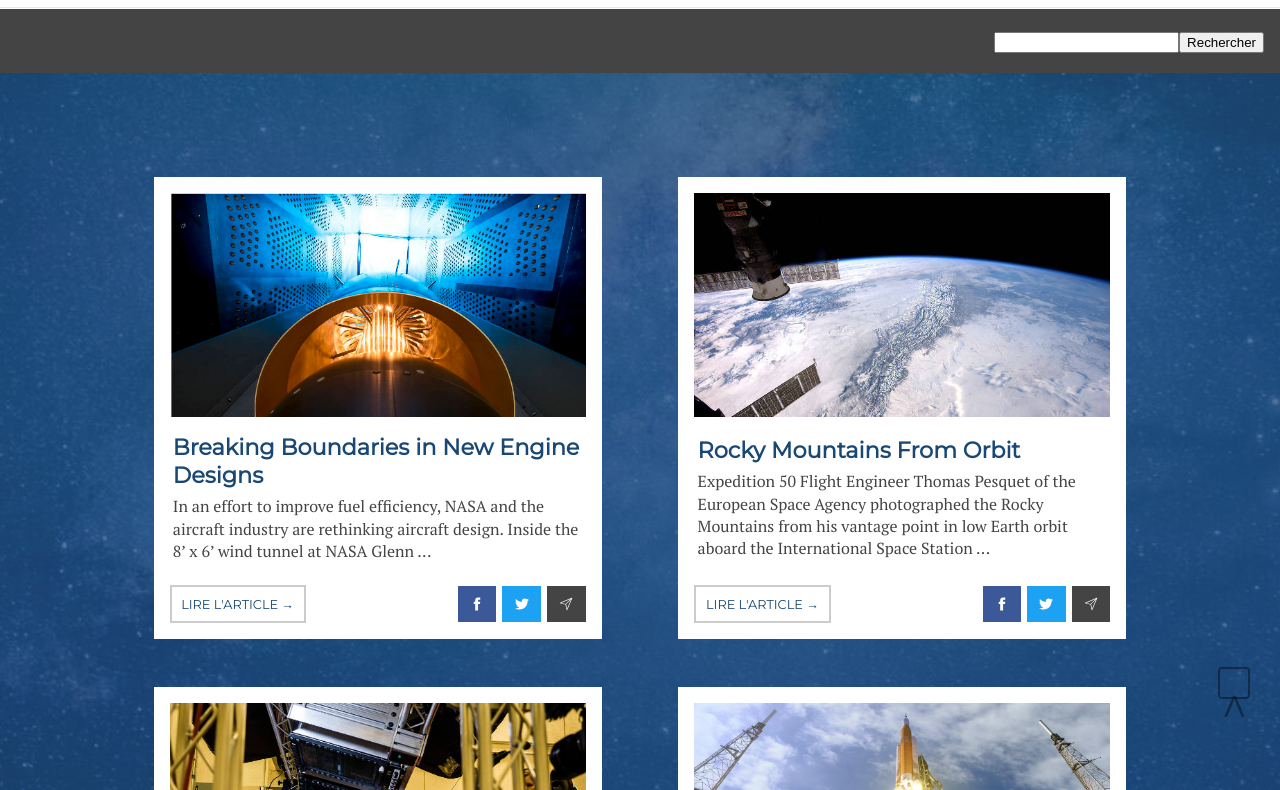
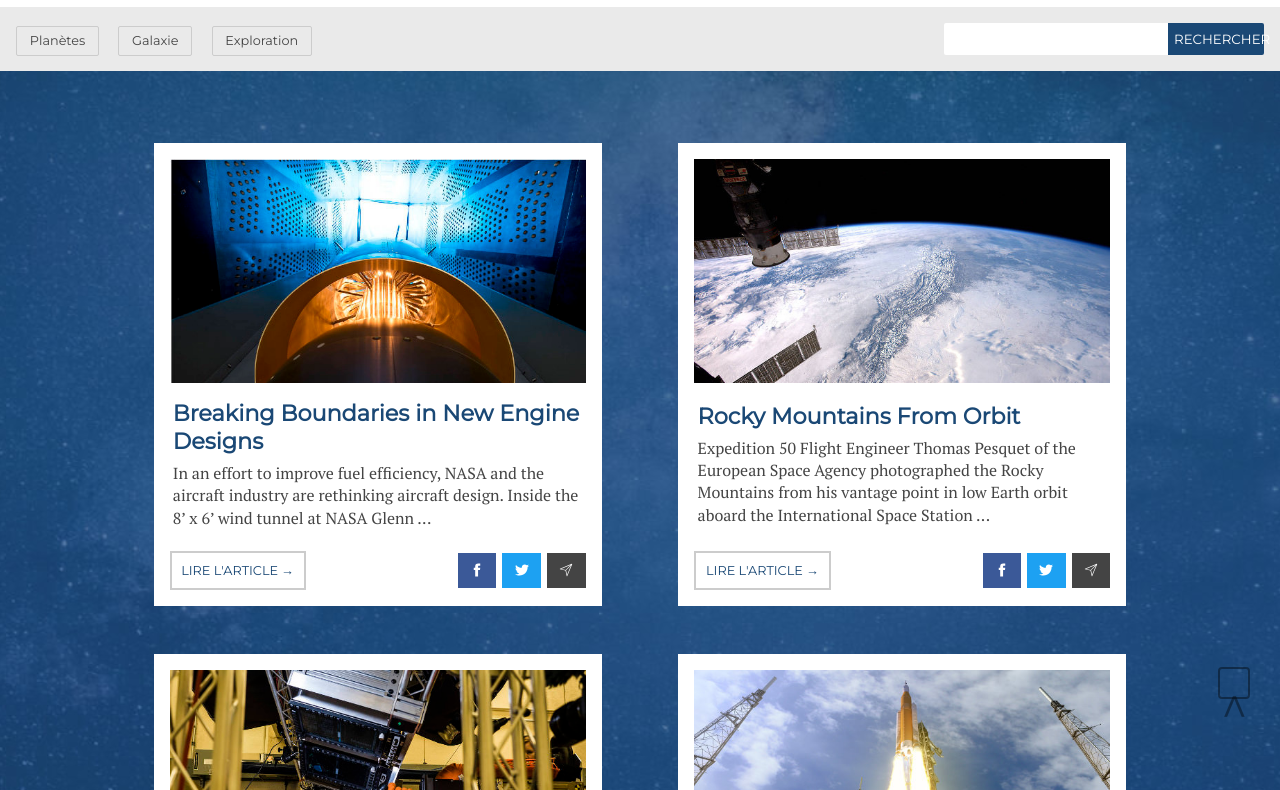
Before and after one commit to WildJBEC/WildAstronautes, a plain HTML site: page blog.html in a window 1280 px wide. Shown: the part 71-861 px from the top of the page. Drawn offline with Linux system fonts and the light colour scheme.

Commit message:
Mise en forme de la barre de recherche : input recherche + tags des categories

```diff
--- a/blog.html
+++ b/blog.html
@@ -36,9 +36,12 @@
 		</header>
 
 		<section class="Section Section__search">
-			<div class="Filter__block">
-				Filtrer
-			</div>
+			<ul class="Categories__list">
+				<li class="Category__item"><a href="#" class="Category__link">Planètes</a></li>
+				<li class="Category__item"><a href="#" class="Category__link">Galaxie</a></li>
+				<li class="Category__item"><a href="#" class="Category__link">Exploration</a></li>
+				<!-- <li class="Category__item"><a href="#" class="Category__link Category__link--cross">X</a></li> -->
+			</ul>
 			<div class="Search__block">
 				<input type="text" name="" value=""><button type="button" name="button">Rechercher</button>
 			</div>
--- a/css/main.css
+++ b/css/main.css
@@ -517,14 +517,7 @@ input:checked ~ .Navigation__list {
 /* CSS blog */
 
 .Section__search {
-  /* Box model */
-  height: 4rem;
-  display: flex;
-  flex-direction: row;
-  justify-content: space-between;
-
-  /* Visual */
-  background-color: #444444;
+  display: none;
 }
 
 .Section__articles {
@@ -759,7 +752,7 @@ SVG Icons - twitter svgicons.sparkk.fr
   }
 
   .Section__articles {
-    padding: 4rem 1rem;
+    padding: 2rem 1rem;
   }
 
   .Section__search {
@@ -869,6 +862,81 @@ SVG Icons - twitter svgicons.sparkk.fr
   .Section__fullArticle {
     padding: 0;
   }
+
+  .Section__search {
+    /* Box model */
+    height: 4rem;
+    display: flex;
+    flex-direction: row;
+    justify-content: space-between;
+    margin-top: -0.1rem;
+
+    /* Visual */
+    background-color: #eaeaea;
+  }
+
+  .Categories__list {
+    /* Box model */
+    display: flex;
+    justify-content: center;
+    list-style: none;
+    padding: 0;
+  }
+
+  .Category__item:first-child {
+    margin: 0 .6rem 0 0;
+  }
+
+  .Category__item {
+    margin: 0 .6rem;
+  }
+
+  .Category__link {
+    border-radius: 2px;
+    padding:.4rem .8rem;
+    border: 1px solid #ccc;
+    color: #444444;
+    font-family: 'Montserrat', sans-serif;
+    font-size: .8rem;
+    text-decoration: none;
+  }
+
+  .Category__link:hover {
+    border: 1px solid #1A4875;
+    background-color: #1A4875;
+    color: #ffffff;
+  }
+
+  .Category__link--cross {
+    border: 1px solid #bbbbbb;
+    color: #bbbbbb;
+    padding: .1rem .4rem;
+  }
+
+  .Search__block {
+    display: flex;
+  }
+
+  .Search__block input {
+    border-radius: 2px 0 0 2px;
+    border: 0;
+    height: 2rem;
+    width: 14rem;
+    padding: 0.4rem;
+  }
+
+  .Search__block button {
+    height: 2rem;
+    background: #1A4875;
+    border: 0;
+    color: #fff;
+    border-radius: 0 2px 2px 0;
+    width: 6rem;
+    font-family: 'Montserrat', sans-serif;
+    text-transform: uppercase;
+  }
+
 }
+
 .Partage {display:flex; flex-direction: row; justify-content: space-around;}
 .Reseaux {list-style: none; flex-direction: row; display:flex;}
```
